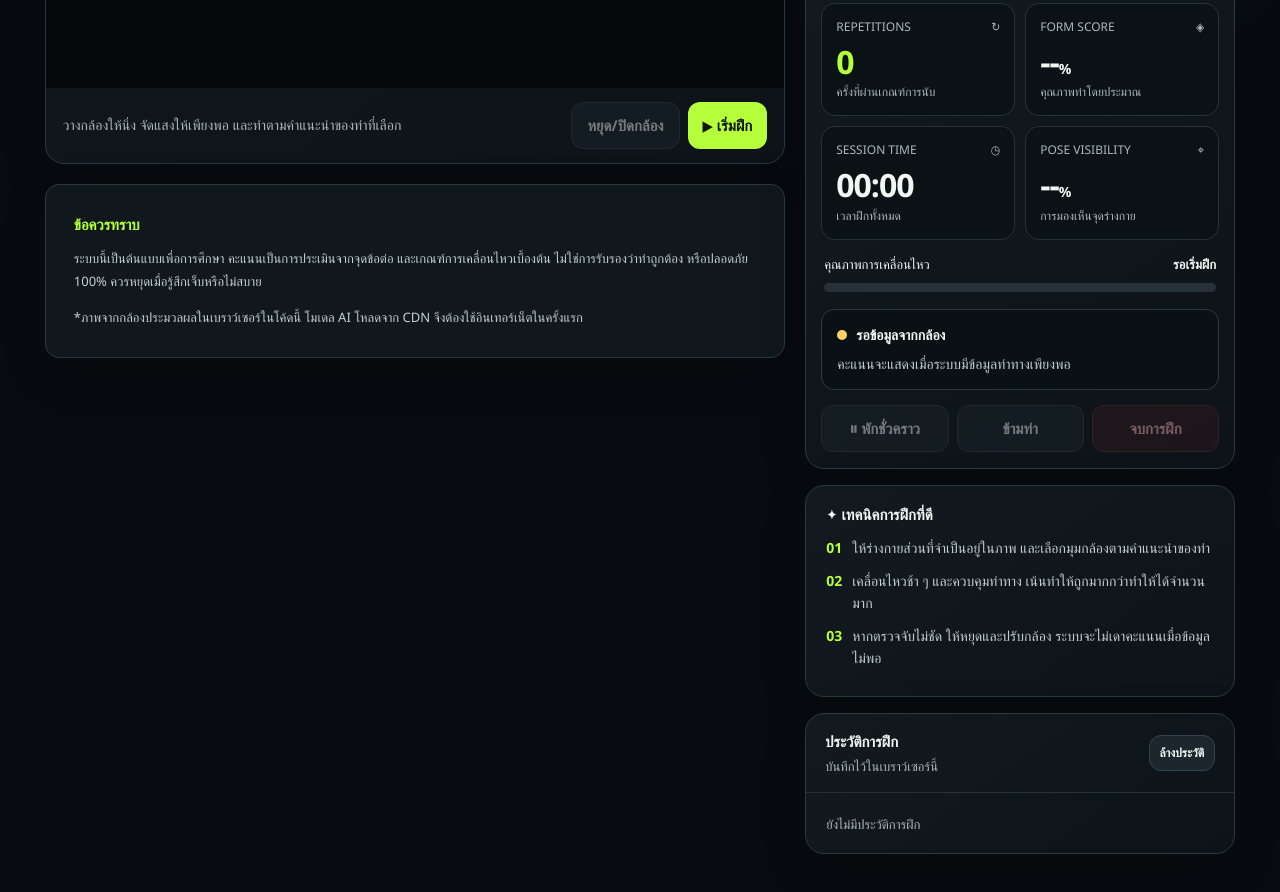
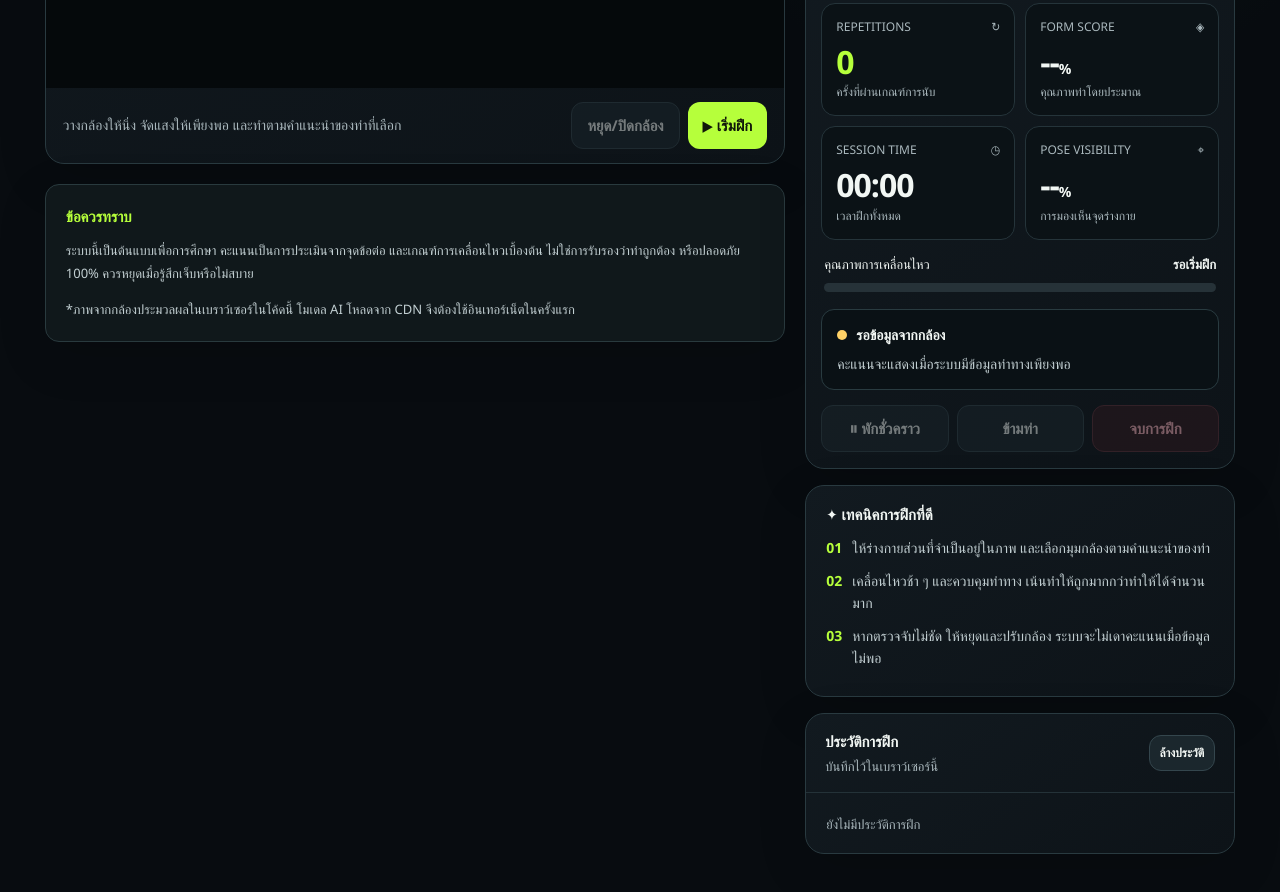
Before and after one commit to phawit1/fit, a plain HTML site: page index.html in a window 1280 px wide. Shown: the part 733-1625 px from the top of the page. Drawn offline with Linux system fonts and the light colour scheme; a web font is replaced by a local one.

Commit message:
Update styles.css

```diff
--- a/styles.css
+++ b/styles.css
@@ -1003,7 +1003,7 @@ main {
 
 
 .notice-under-camera {
-  padding: 28px 28px;
+  padding: 20px 20px;
   margin-top: 4px;
   background: #10181b;
   border: 1px solid #293a3e;
```
